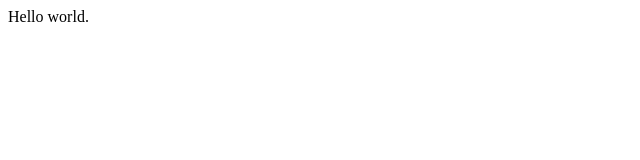
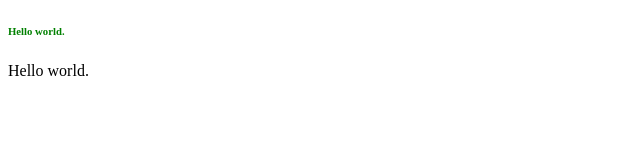
Before and after one commit to aikidomiss/weblearning, a plain HTML site: page index.html in a window 1280 px wide. Shown: the whole page, without its empty margins (0-640 px from the left). Drawn offline with Linux system fonts and the light colour scheme.

Commit message:
zeleny nadpis

```diff
--- a/index.html
+++ b/index.html
@@ -9,7 +9,6 @@
     </style>
   </head>
   <body>
-    Hello world.
-
+    <h6>Hello world.</h6>Hello world.
   </body>
 </html>
```
